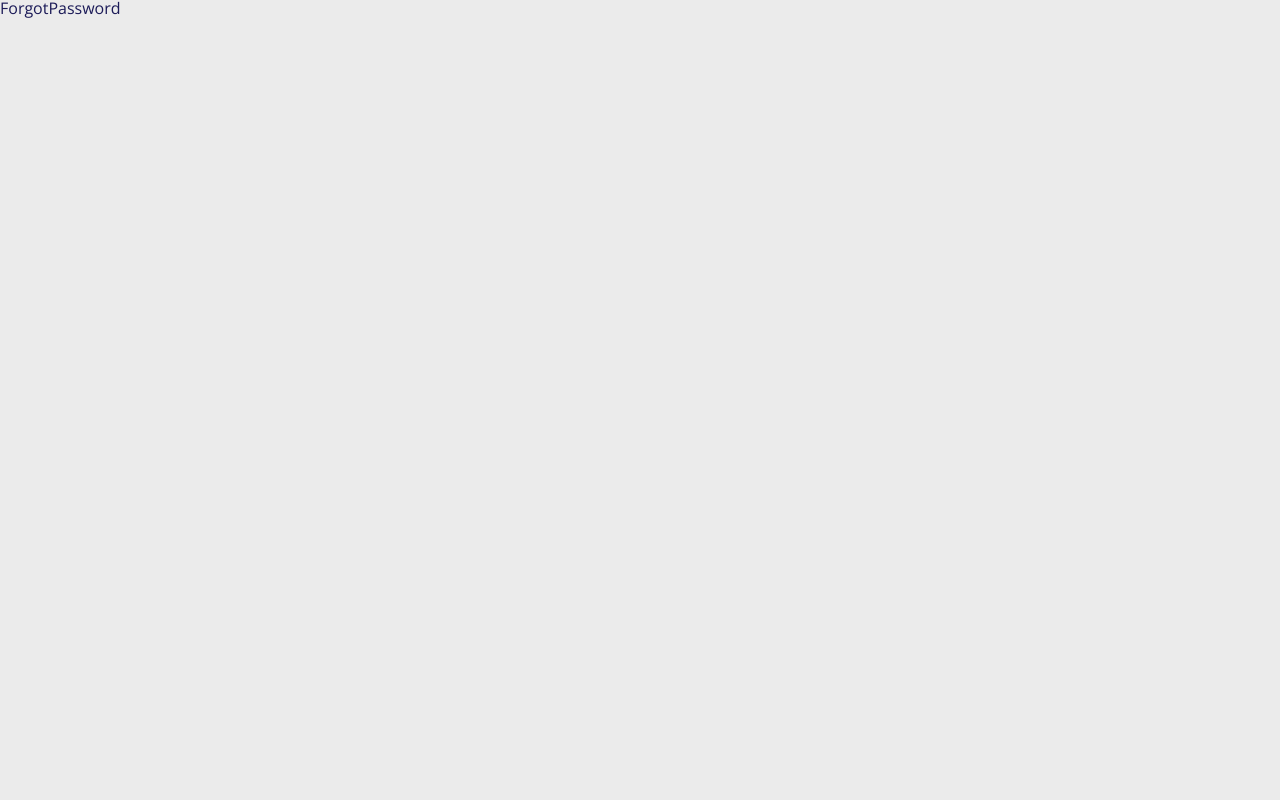
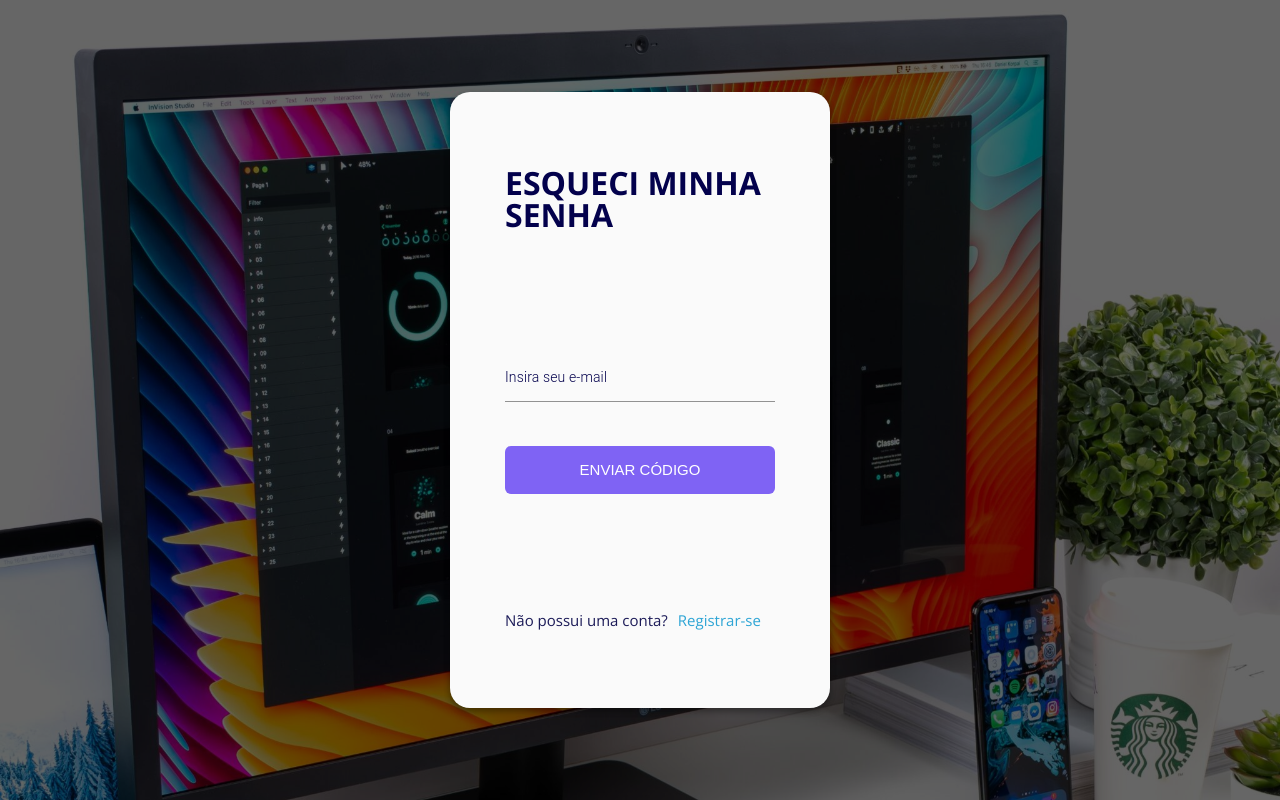
Before and after one commit to Fabricio-valadares/front_end_case_one, a React (Create React App) app: page /forgot in a window 1280 px wide. Built offline with nearby package versions, Linux system fonts and the light colour scheme.

Commit message:
feature: style page register and forgot password

```diff
--- /dev/null
+++ b/src/components/Backgound/index.tsx
@@ -0,0 +1,7 @@
+import { Container } from "./style"
+
+const Background = () => {
+    return <Container />
+}
+
+export { Background }
--- /dev/null
+++ b/src/components/Backgound/style.ts
@@ -0,0 +1,11 @@
+import styled from "styled-components"
+
+export const Container = styled.div`
+    width: 100%;
+    height: 100%;
+    background-image: url("./assets/background.jpg");
+    background-repeat: no-repeat;
+    filter: brightness(0.4);
+    background-position: center 15%;
+    background-size: cover;
+`;
--- a/src/pages/ForgotPassword/index.tsx
+++ b/src/pages/ForgotPassword/index.tsx
@@ -1,5 +1,27 @@
+import { Container, ContainerForm, Text, Span, TextFieldStyled, Button, DivContent, Title, DivFiled, DivForm } from "./style"
+import { useHistory } from "react-router-dom"
+import { Background } from "../../components/Backgound"
+
 const ForgotPassword = () => {
-    return <div>ForgotPassword</div>
+    const history = useHistory()
+
+    return (
+        <Container>
+           <Background />
+            <ContainerForm>
+                <DivForm>
+                    <DivContent>
+                        <Title>ESQUECI MINHA SENHA</Title>
+                        <DivFiled>
+                            <TextFieldStyled id="standard-basic" label="Insira seu e-mail" />
+                            <Button type="submit">ENVIAR CÓDIGO</Button>
+                        </DivFiled>
+                        <Text>Não possui uma conta? <Span onClick={() => history.push("/")}>Registrar-se</Span></Text>
+                    </DivContent>
+                </DivForm>
+            </ContainerForm>
+        </Container>
+    )
 }
 
 export { ForgotPassword }
--- a/src/pages/ForgotPassword/style.ts
+++ b/src/pages/ForgotPassword/style.ts
@@ -1,3 +1,101 @@
 import styled from "styled-components"
+import { TextField } from "@material-ui/core"
 
-export const Container = styled.main``;
+
+export const Container = styled.main`
+    width: 100vw;
+    height: 100vh;
+`;
+
+export const DivForm = styled.div`
+    width: 28vw;
+    min-width: 380px;
+    height: 70vh;
+    min-height: 77%;
+    max-height: 500px;
+
+    background-color: #fafafa;
+    padding: 75px 55px 80px 55px;
+    box-shadow: 0 3px 6px rgba(0,0,0,0.16), 0 3px 6px rgba(0,0,0,0.23);
+    border-radius: 20px;
+`;
+
+export const ContainerForm = styled.div`
+    width: 100%;
+    height: 100%;
+
+    display: flex;
+    align-items: center;
+    justify-content: center;
+    position: absolute;
+    top: 0;
+`;
+
+export const DivContent = styled.div`
+    width: 100%;
+    height: 100%;
+    display: flex;
+    flex-direction: column;
+    justify-content: space-between;
+`;
+
+export const DivFiled = styled.div`
+    width: 100%;
+    display: flex;
+    flex-direction: column;
+    justify-content: space-between;
+`;
+
+export const Button = styled.button`
+    background-color: #7F63F4;
+    color: #fff;
+    width: 100%;
+    height: 48px;
+    outline: none;
+    border: none;
+    border-radius: 6px;
+    font-size: 15px;
+    margin: 20px 0 10px 0;
+
+    display: flex;
+    align-items: center;
+    justify-content: center;
+
+    &:hover {
+        cursor: pointer;
+        filter: brightness(0.9);
+    }
+`;
+
+export const Title = styled.h1`
+    color: #03014C;
+    font-weight: bold;
+    font-size: 32px;
+    margin-bottom: 5px;
+`;
+
+export const TextFieldStyled = styled(TextField)`
+
+    .MuiInput-formControl {
+        margin: 24px 0;
+        font-weight: 300;
+    }
+
+    .MuiFormLabel-root {
+        font-size: 14px;
+        font-weight: 300;
+        color: #03014C;
+        margin-bottom: 10px;
+    }
+`;
+
+export const Text = styled.p`
+    font-size: 15px;
+    display: flex;
+`;
+
+export const Span = styled.p`
+    margin-left: 10px;
+    color: #2ea5d5;
+    cursor: pointer;
+`;
--- a/src/pages/Login/index.tsx
+++ b/src/pages/Login/index.tsx
@@ -1,5 +1,6 @@
-import { Container, ContainerForm, Text, Span, TextFieldStyled, SubTitle, Button, DivContent, Title, DivFiled, DivImage, DivForm } from "./style"
+import { Container, ContainerForm, Text, TextForgot, Span, TextFieldStyled, SubTitle, Button, DivContent, Title, DivFiled, DivForm } from "./style"
 import { useHistory } from "react-router-dom"
+import { Background } from "../../components/Backgound"
 
 const Login = () => {
 
@@ -7,7 +8,7 @@ const Login = () => {
 
     return (
         <Container>
-            <DivImage />
+           <Background />
             <ContainerForm>
                 <DivForm>
                     <DivContent>
@@ -19,6 +20,7 @@ const Login = () => {
                             <Button type="submit">LOGIN</Button>
                         </DivFiled>
                         <Text>Não possui uma conta? <Span onClick={() => history.push("/register")}>Registrar-se</Span></Text>
+                        <TextForgot onClick={() => history.push("/forgot")}>Esqueceu a senha?</TextForgot>
                     </DivContent>
                 </DivForm>
             </ContainerForm>
--- a/src/pages/Login/style.ts
+++ b/src/pages/Login/style.ts
@@ -5,16 +5,6 @@ import { TextField } from "@material-ui/core"
 export const Container = styled.main`
     width: 100vw;
     height: 100vh;
-`;
-
-export const DivImage = styled.div`
-    width: 100%;
-    height: 100%;
-    background-image: url("./assets/background.jpg");
-    background-repeat: no-repeat;
-    filter: brightness(0.4);
-    background-position: center 15%;
-    background-size: cover;
 `;
 
 export const DivForm = styled.div`
@@ -92,6 +82,7 @@ export const TextFieldStyled = styled(TextField)`
 
     .MuiInput-formControl {
         margin: 24px 0;
+        font-weight: 300;
     }
 
     .MuiFormLabel-root {
@@ -112,3 +103,12 @@ export const Span = styled.p`
     color: #2ea5d5;
     cursor: pointer;
 `;
+
+
+export const TextForgot = styled.p`
+   font-size: 15px;
+   text-align: center;
+   margin-top: 20px;
+   text-decoration: underline;
+   cursor: pointer;
+`;
--- a/src/pages/Register/index.tsx
+++ b/src/pages/Register/index.tsx
@@ -1,5 +1,30 @@
+import { Container, ContainerForm, Text, Span, TextFieldStyled, Button, DivContent, Title, DivFiled, DivForm } from "./style"
+import { useHistory } from "react-router-dom"
+import { Background } from "../../components/Backgound"
+
 const Register = () => {
-    return <div>Register</div>
+    const history = useHistory()
+
+    return (
+        <Container>
+           <Background />
+            <ContainerForm>
+                <DivForm>
+                    <DivContent>
+                        <Title>CADASTRO</Title>
+                        <DivFiled>
+                            <TextFieldStyled id="standard-basic" label="Name" />
+                            <TextFieldStyled id="standard-basic" label="E-mail" />
+                            <TextFieldStyled id="standard-basic" label="Senha" type="password"/>
+                            <TextFieldStyled id="standard-basic" label="Confirmação Senha" type="password"/>
+                            <Button type="submit">CADASTRAR</Button>
+                        </DivFiled>
+                        <Text>Já possui uma conta? <Span onClick={() => history.push("/")}>Entrar</Span></Text>
+                    </DivContent>
+                </DivForm>
+            </ContainerForm>
+        </Container>
+    )
 }
 
 export { Register }
--- a/src/pages/Register/style.ts
+++ b/src/pages/Register/style.ts
@@ -1,3 +1,101 @@
 import styled from "styled-components"
+import { TextField } from "@material-ui/core"
 
-export const Container = styled.main``;
+
+export const Container = styled.main`
+    width: 100vw;
+    height: 100vh;
+`;
+
+export const DivForm = styled.div`
+    width: 28vw;
+    min-width: 380px;
+    height: 75vh;
+    min-height: 77%;
+    max-height: 500px;
+
+    background-color: #fafafa;
+    padding: 40px 55px 80px 55px;
+    box-shadow: 0 3px 6px rgba(0,0,0,0.16), 0 3px 6px rgba(0,0,0,0.23);
+    border-radius: 20px;
+`;
+
+export const ContainerForm = styled.div`
+    width: 100%;
+    height: 100%;
+
+    display: flex;
+    align-items: center;
+    justify-content: center;
+    position: absolute;
+    top: 0;
+`;
+
+export const DivContent = styled.div`
+    width: 100%;
+    height: 100%;
+    display: flex;
+    flex-direction: column;
+    justify-content: space-between;
+`;
+
+export const DivFiled = styled.div`
+    width: 100%;
+    display: flex;
+    flex-direction: column;
+    justify-content: space-between;
+`;
+
+export const Button = styled.button`
+    background-color: #7F63F4;
+    color: #fff;
+    width: 100%;
+    height: 48px;
+    outline: none;
+    border: none;
+    border-radius: 6px;
+    font-size: 15px;
+    margin: 15px 0 10px 0;
+
+    display: flex;
+    align-items: center;
+    justify-content: center;
+
+    &:hover {
+        cursor: pointer;
+        filter: brightness(0.9);
+    }
+`;
+
+export const Title = styled.h1`
+    color: #03014C;
+    font-weight: bold;
+    font-size: 32px;
+    margin: 20px 0 13px 0;
+`;
+
+export const TextFieldStyled = styled(TextField)`
+
+    .MuiInput-formControl {
+        margin: 16px 0;
+        font-weight: 300;
+    }
+
+    .MuiFormLabel-root {
+        font-size: 14px;
+        font-weight: 300;
+        color: #03014C;
+        margin-bottom: 10px;
+    }
+`;
+
+export const Text = styled.p`
+    font-size: 15px;
+    display: flex;
+`;
+
+export const Span = styled.p`
+    margin-left: 10px;
+    color: #2ea5d5;
+    cursor: pointer;
+`;
```
Also changed, not shown: 1 other file (tests, documents, lock files or other folders).
